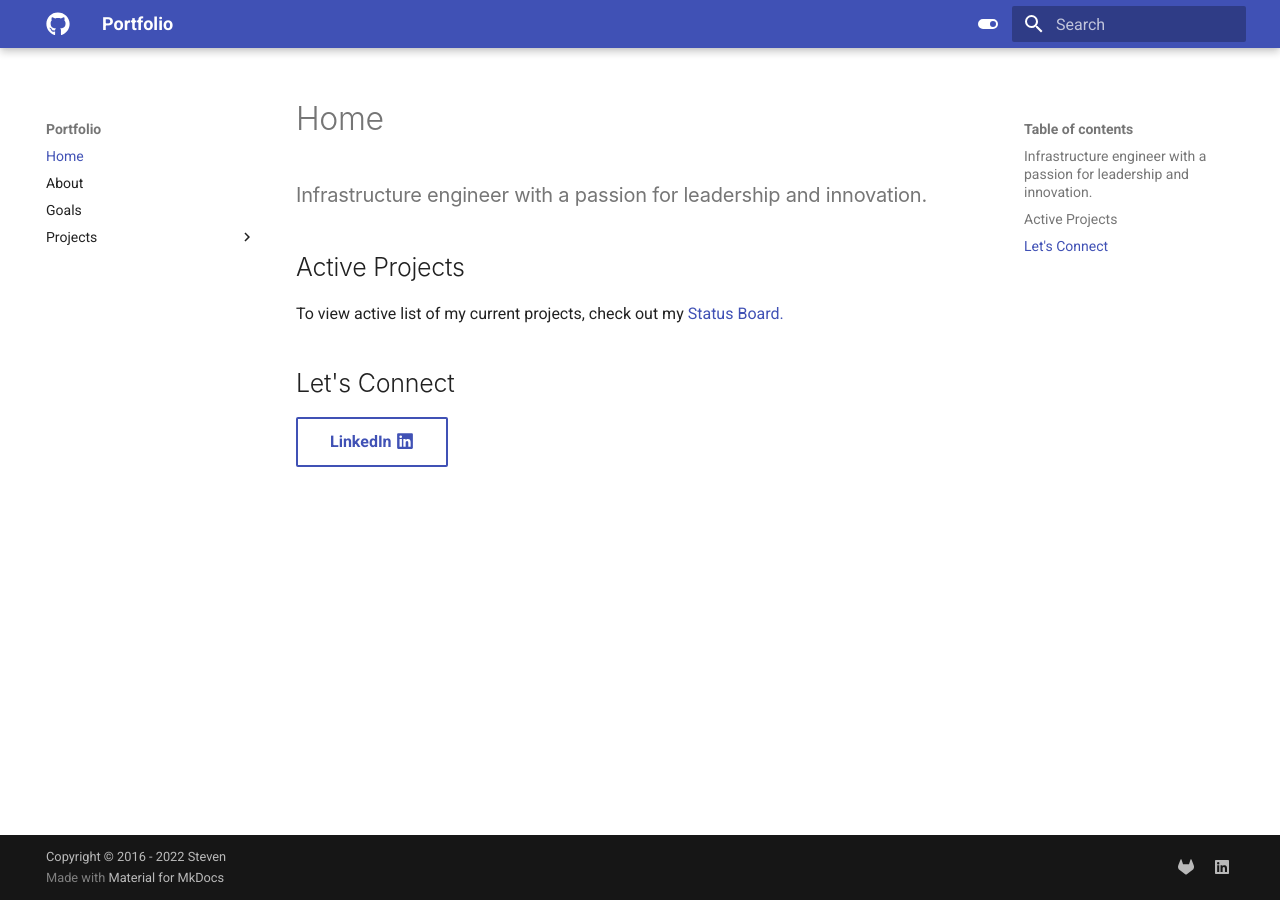
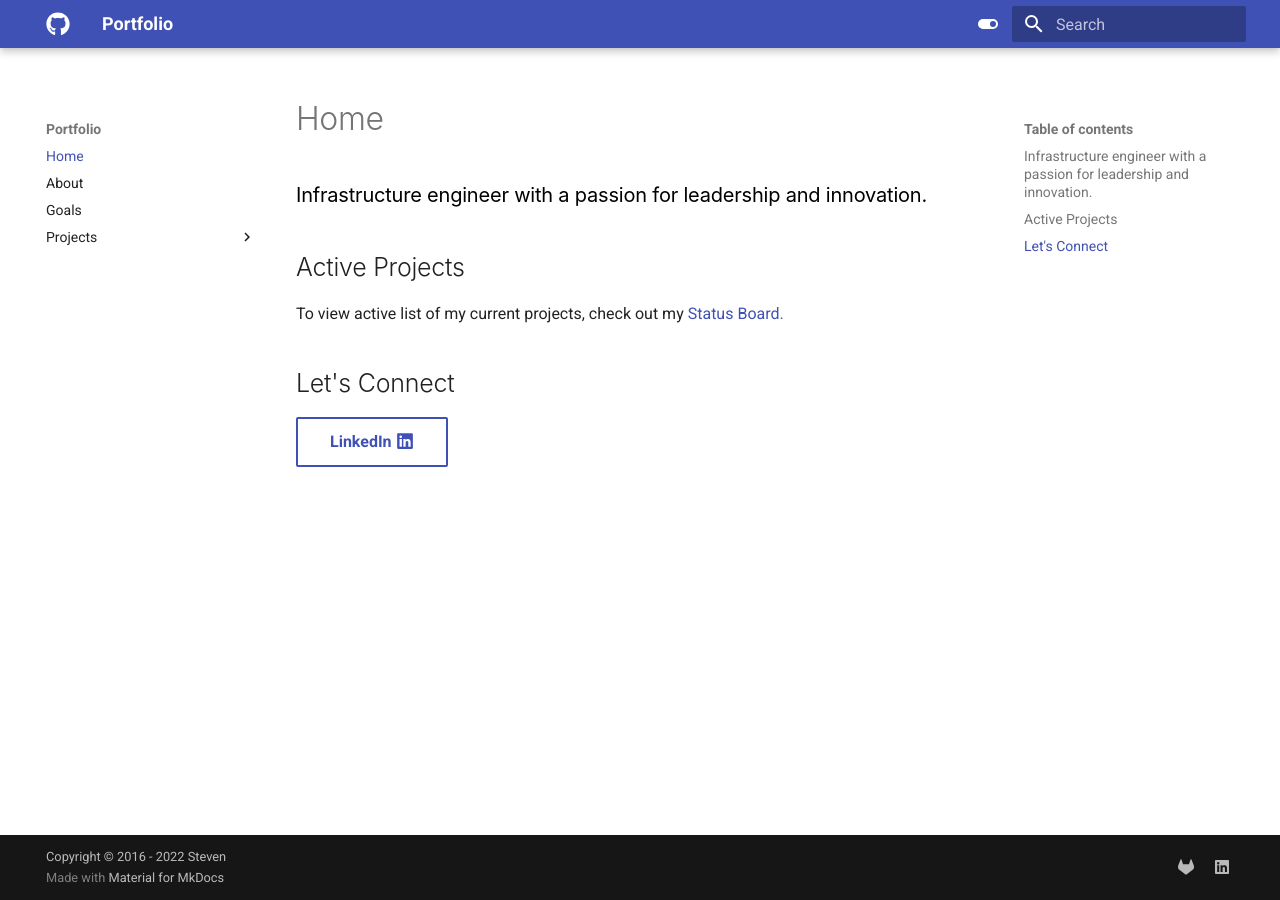
Before and after one commit to stevejoluc/stevejoluc.github.io, an MkDocs documentation site: the page built from docs/index.md, in a window 1280 px wide. Built offline with MkDocs 1.6.1 and Material for MkDocs 9.7.7, drawn with Linux system fonts in a browser that asks for light colours.

Commit message:
update css

```diff
--- a/mkdocs.yml
+++ b/mkdocs.yml
@@ -65,8 +65,8 @@ theme:
         icon: material/toggle-switch
         name: Switch to dark mode
     - scheme: slate
-      primary: red
-      accent: red
+      primary: indigo
+      accent: indigo
       toggle:
         icon: material/toggle-switch-off-outline
         name: Switch to light mode
--- a/theme/assets/css/main.css
+++ b/theme/assets/css/main.css
@@ -7,6 +7,6 @@ h3,
 h4,
 h5,
 h6 {
-    color: #767676;
+    color: #000000;
     font-family: "MercherleSans-SemiBold", -apple-system, Helvetica, Arial, sans-serif;
 }
```
